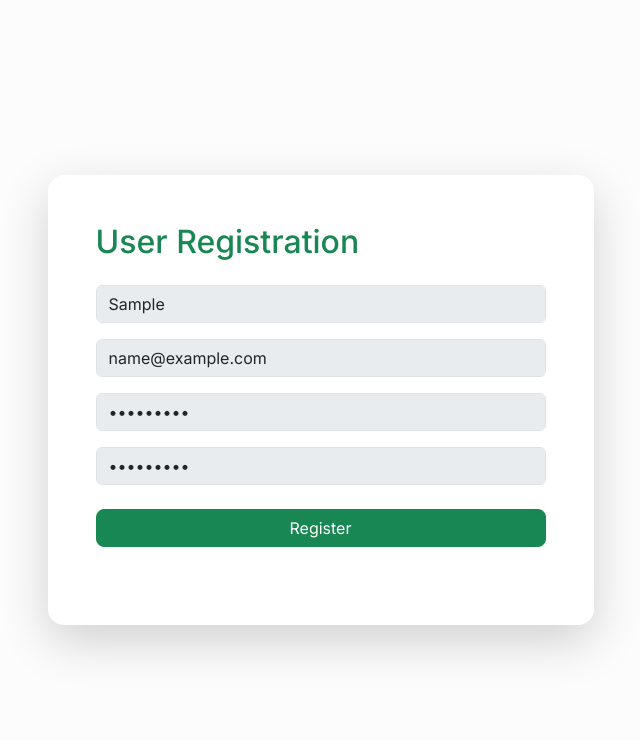
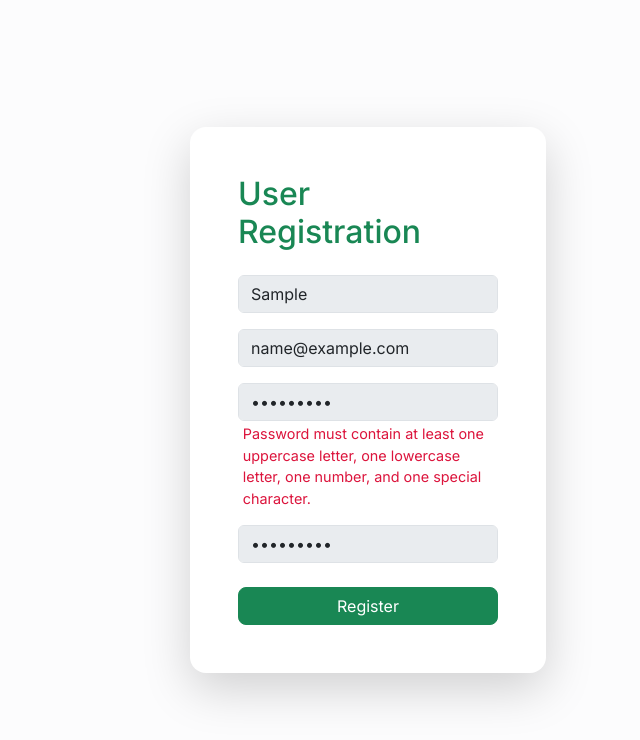
Before and after one commit to Dushanherath96/Angular-User-Registration, an Angular app: page / in a window 1280 px wide. Both pictures are taken after typing "Sample", "name@example.com", "Sample123", "Sample123" into the empty fields and a click on the button "Register". Shown: the top 740 px of the page, without its empty margins (462-1102 px from the left). Built offline with nearby package versions, Linux system fonts and the light colour scheme.

Commit message:
Validation Added

```diff
--- a/src/app/app.module.ts
+++ b/src/app/app.module.ts
@@ -6,9 +6,10 @@ import { AppRoutingModule } from './app-routing.module';
 import { AppComponent } from './app.component';
 import { UserComponent } from './user/user.component';
 import { RegistrationComponent } from './user/registration/registration.component';
+import { FirstKeyPipe } from './shared/pipes/first-key.pipe';
 
 @NgModule({
-  declarations: [AppComponent, UserComponent, RegistrationComponent],
+  declarations: [AppComponent, UserComponent, RegistrationComponent, FirstKeyPipe],
   imports: [BrowserModule, AppRoutingModule, ReactiveFormsModule],
   providers: [],
   bootstrap: [AppComponent],
--- /dev/null
+++ b/src/app/shared/pipes/first-key.pipe.ts
@@ -0,0 +1,12 @@
+import { Pipe, PipeTransform } from '@angular/core';
+
+@Pipe({
+  name: 'firstKey',
+})
+export class FirstKeyPipe implements PipeTransform {
+  transform(value: any): string | null {
+    const keys = Object.keys(value);
+    if (keys && keys.length > 0) return keys[0];
+    return null;
+  }
+}
--- a/src/app/user/registration/registration.component.html
+++ b/src/app/user/registration/registration.component.html
@@ -5,14 +5,46 @@
     <div class="mb-3"><input
             class="form-control bg-body-secondary"
             placeholder="Full Name" formControlName="fullName">
+        <div class="error-feedback"
+            *ngIf="hasDisplayableError('fullName') && form.controls.fullName.hasError('required')">
+            Full Name is Required.
+        </div>
     </div>
     <div class="mb-3"><input
             class="form-control bg-body-secondary"
             placeholder="Email" formControlName="email">
+        <div class="error-feedback"
+            *ngIf="hasDisplayableError('email')">
+            <div *ngIf="form.controls.email.hasError('required')">
+                Email is Required.
+            </div>
+            <div *ngIf="form.controls.email.hasError('email')">
+                Please enter a valid email address.
+            </div>
+        </div>
     </div>
     <div class="mb-3"><input type="password"
             class="form-control bg-body-secondary"
             placeholder="Password" formControlName="password">
+        <div class="error-feedback"
+            *ngIf="hasDisplayableError('password')">
+            <ng-container [ngSwitch]="form.controls.password.errors | firstKey">
+                <div
+                    *ngSwitchCase="'required'">
+                    Password is Required.
+                </div>
+                <div
+                    *ngSwitchCase="'minlength'">
+                    Password must be at least 6 characters long.
+                </div>
+                <div
+                    *ngSwitchCase="'pattern'">
+                    Password must contain at least one uppercase letter, one
+                    lowercase letter,
+                    one number, and one special character.
+                </div>
+            </ng-container>
+        </div>
     </div>
     <div class="mb-3"><input type="password"
             class="form-control bg-body-secondary"
--- a/src/app/user/registration/registration.component.ts
+++ b/src/app/user/registration/registration.component.ts
@@ -1,5 +1,10 @@
 import { Component } from '@angular/core';
-import { FormBuilder } from '@angular/forms';
+import {
+  AbstractControl,
+  FormBuilder,
+  ValidatorFn,
+  Validators,
+} from '@angular/forms';
 
 @Component({
   selector: 'app-registration',
@@ -8,15 +13,50 @@ import { FormBuilder } from '@angular/forms';
 })
 export class RegistrationComponent {
   constructor(public formBuilder: FormBuilder) {}
+  isSubmitted: boolean = false;
 
-  form = this.formBuilder.group({
-    fullName: [''],
-    email: [''],
-    password: [''],
-    confirmPassword: [''],
-  });
+  // Custom validator to check if password and confirmPassword match
+  // ValidatorFn is a function that takes an AbstractControl and returns either null or an object with validation errors.
+  passwordMatchValidaor: ValidatorFn = (control: AbstractControl): null => {
+    const password = control.get('password');
+    const confirmPassword = control.get('confirmPassword');
+
+    if (password && confirmPassword && password.value !== confirmPassword.value)
+      confirmPassword?.setErrors({ passwordMismatch: true });
+    else confirmPassword?.setErrors(null);
+
+    return null;
+  };
+
+  // Reactive form definition
+  form = this.formBuilder.group(
+    {
+      fullName: ['', Validators.required],
+      email: ['', [Validators.required, Validators.email]],
+      password: [
+        '',
+        [
+          Validators.required,
+          Validators.minLength(6),
+          Validators.pattern(/(?=.*[^a-zA-Z0-9])/),
+        ],
+      ],
+      confirmPassword: [''],
+    },
+    { validators: this.passwordMatchValidaor }
+  );
 
   onSubmit() {
+    this.isSubmitted = true;
     console.log(this.form.value);
   }
+
+  // Method to check if a control has displayable error
+  hasDisplayableError(controlName: string): boolean {
+    const control = this.form.get(controlName);
+    return (
+      Boolean(control?.invalid) &&
+      (this.isSubmitted || Boolean(control?.touched))
+    );
+  }
 }
--- a/src/app/user/user.component.html
+++ b/src/app/user/user.component.html
@@ -1,7 +1,7 @@
 <div class="container">
     <div class="row vh-100 justify-content-center align-items-center">
         <div
-            class="col-xxl-4 offset-xxl-4 col-lg-6 offset-lg-3 col-10 offset-1">
+            class="col-lg-4 offset-lg-4 col-md-8 offset-md-2 col-10 offset-1">
             <div class="rounded-4 border-0 shadow-lg bg-white"
                 style="min-height: 450px;">
                 <div class="d-flex justify-content-start align-items-center">
--- a/src/styles.css
+++ b/src/styles.css
@@ -1,3 +1,9 @@
 body {
     font-family: "Inter", sans-serif;
 }
+.error-feedback {
+    font-size: 0.9rem;
+    color: crimson;
+    margin: 0.3rem !important;
+    margin-top: 0.1rem !important;
+}
```
